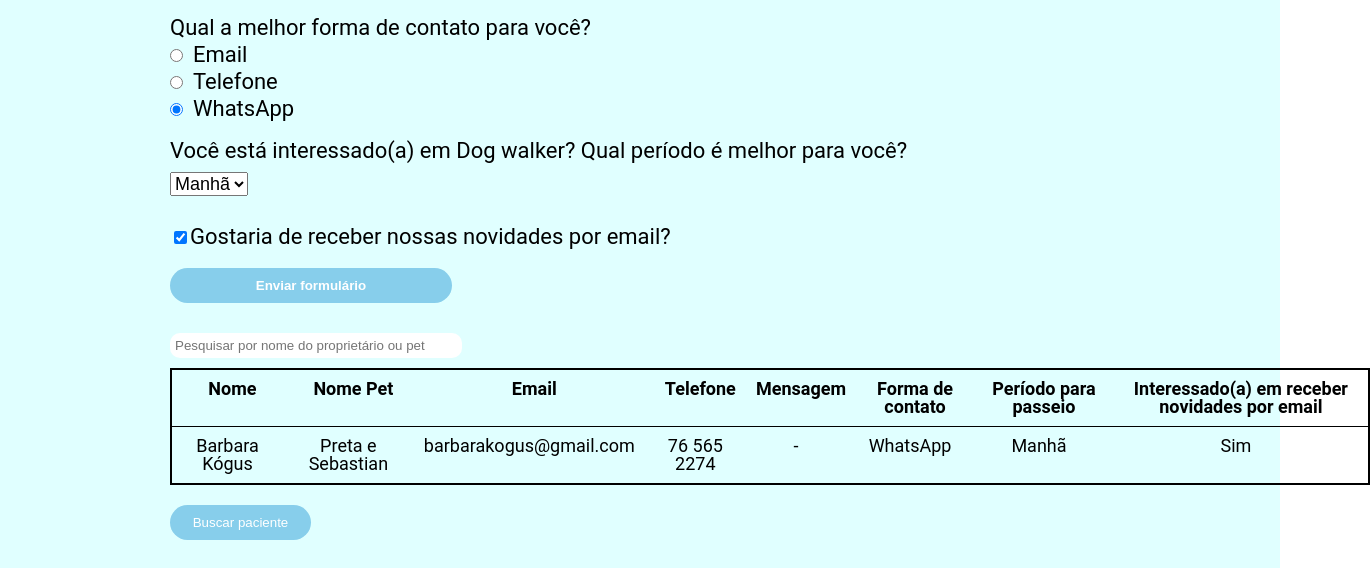
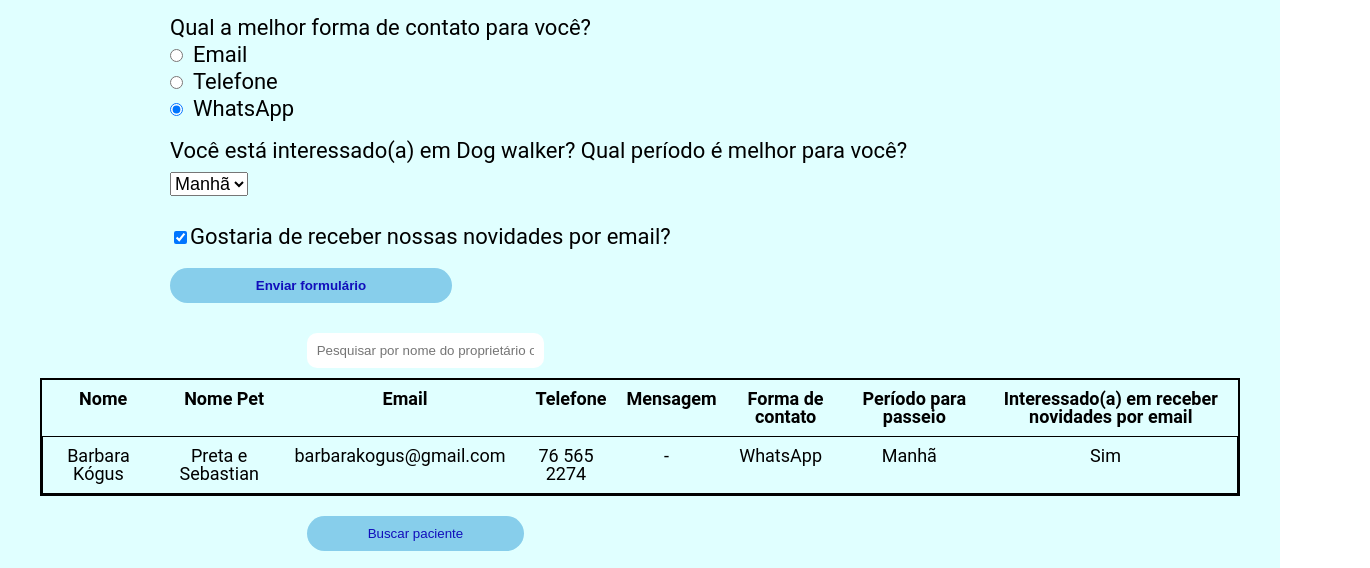
Before and after one commit to barbarakogus/dogsitter, a plain HTML site: page arq_html/contato.html in a window 1280 px wide. Shown: the part 639-1207 px from the top of the page, 1370 px wide, since content can reach past the window. Drawn offline with Linux system fonts and the light colour scheme.

Commit message:
minor tweaks on the contact page

```diff
--- a/arq_js/index.js
+++ b/arq_js/index.js
@@ -118,6 +118,9 @@ function maximoCaracteresTextArea(){
         if(contadorMensagem < 0){
             contadorMensagem = 0;
         }
+        if(contadorMensagem >= 50){
+            contadorMensagem = 50
+        }
         caracteres.innerHTML = "(" + contadorMensagem + ")";
     })
 };
@@ -126,5 +129,6 @@ maximoCaracteresTextArea();
 
 function adicionarClienteTabela (cliente){
     const clienteTr = criarTr(cliente);
+    contadorMensagem = 0;
     tabelaBody.appendChild(clienteTr);
 }
--- a/css/contato.css
+++ b/css/contato.css
@@ -32,7 +32,7 @@ select {
     width: 30%;
     background: skyblue;
     font-weight: bold;
-    color: white;
+    color: rgb(17, 14, 187);
     border-radius: 20px;
     border: none;
     cursor: pointer;
@@ -43,10 +43,10 @@ select {
     transform: scale(1.1);
 }
 .tabela__ferramentas {
-    width: 940px;
     margin: auto;
 }
 .tabela {
+    display: block;
     border: 2px solid black;
     width: 1200px;
     margin: 0 auto;
@@ -65,12 +65,13 @@ td {
     text-align: center;
 }
 #filtro-tabela {
-    margin: 10px 0;
-    padding: 5px;
+    margin: 10px 23em;
+    padding: 10px;
     border-radius: 10px;
     border: none;
     text-align: justify;
-    width: 30%;
+    width: 17%;
+    color: #000000;
 }
 .span, #numero-maximo {
     font-weight: bold;
@@ -85,11 +86,11 @@ td {
     display: none;
 }
 .buscar__paciente {
-    width: 15%;
-    margin: 20px 0;
+    width: 17%;
+    margin: 20px 23em;
     padding: 10px 0;
     background: skyblue;
-    color: white;
+    color: rgb(17, 14, 187);
     border-radius: 20px;
     border: none;
     cursor: pointer;
```
